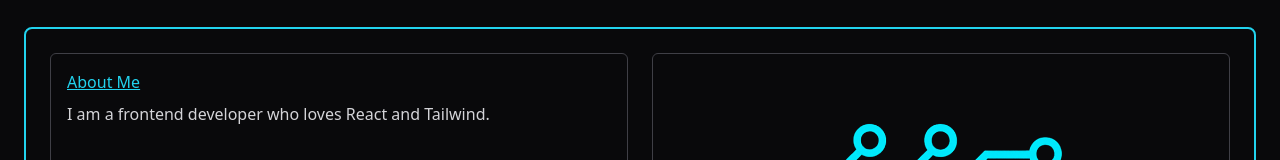
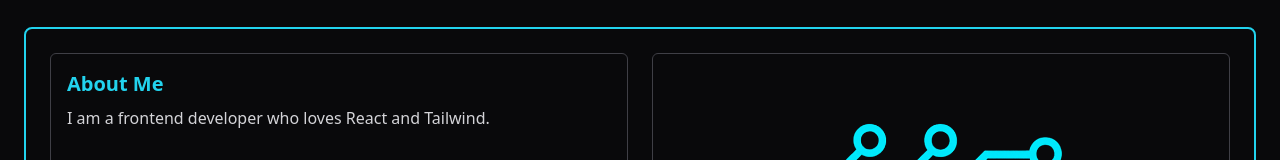
Before and after one commit to gabriel-tech-code/gabriel-tech-code.github.io, a React (Vite) app: page /#/ in a window 1280 px wide. Shown: the part 191-351 px from the top of the page. Built offline with nearby package versions, Linux system fonts and the light colour scheme.

Commit message:
testing a different format

```diff
--- a/src/components/TopicBlock.jsx
+++ b/src/components/TopicBlock.jsx
@@ -1,7 +1,7 @@
 export default function TopicBlock({ title, children }) {
   return (
     <div className="space-y-2">
-      <h2 className="text-red-600 underline dark:text-cyan-400">
+      <h2 className="text-xl font-bold text-red-600 dark:text-cyan-400">
         {title}
       </h2>
 
```
